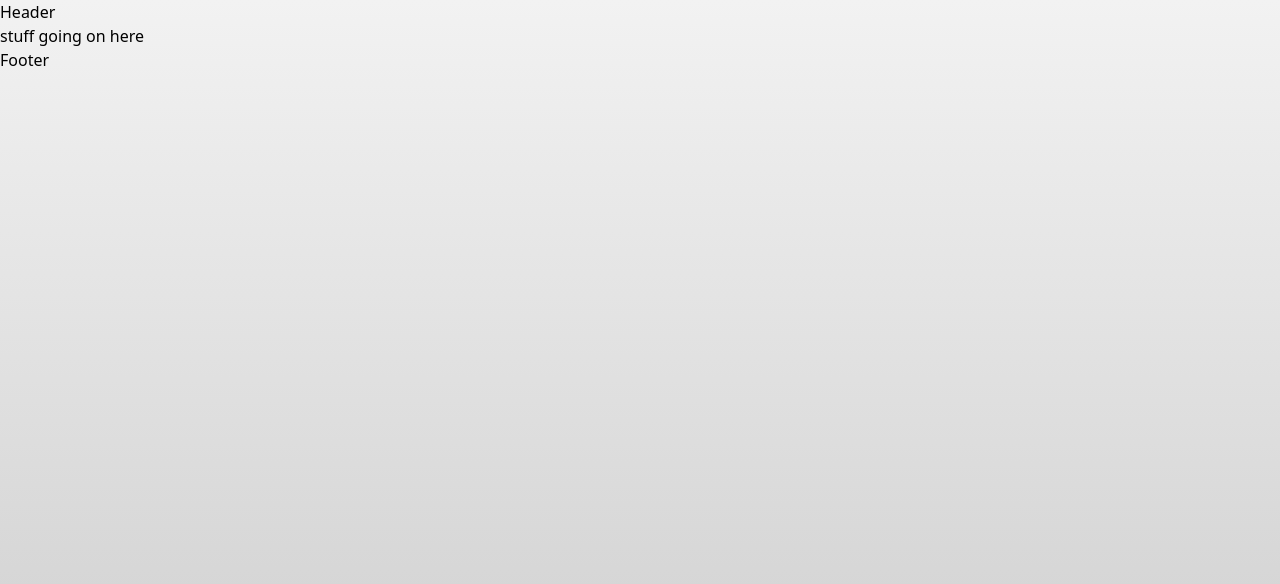
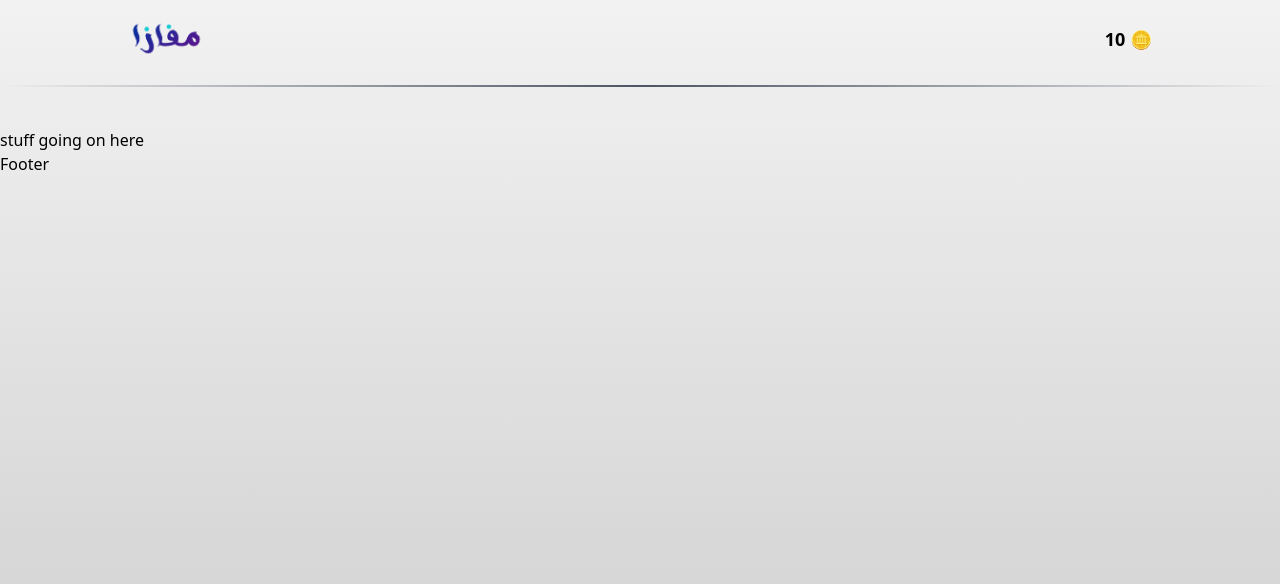
Before and after one commit to ahmed-elbehairy7/gesr-elthaqafat-student-web, a Next.js app: page / in a window 1280 px wide. Shown: the top 584 px of the page. Built offline with nearby package versions, Linux system fonts and the light colour scheme.

Commit message:
done header

```diff
--- a/components/header.tsx
+++ b/components/header.tsx
@@ -1,7 +1,22 @@
 import React from "react";
+import Logo from "@/assets/logo.png";
+import Image from "next/image";
 
-const Header = async () => {
-	return <div>Header</div>;
+const Header = () => {
+	const coins = 10; //backend todo get user coins
+	return (
+		<header className="w-full h-32 flex flex-col">
+			<div className="w-full px-14 md:px-32 flex flex-row justify-between items-center">
+				<div className="w-fit -m-6">
+					<Image src={Logo} alt="logo" width={125} />
+				</div>
+				<div>
+					<p className="font-semibold text-lg">{coins} 🪙</p>
+				</div>
+			</div>
+			<div className=" w-full h-0.5 bg-gradient-to-r from-transparent via-gray-600 to-transparent mt-2"></div>
+		</header>
+	);
 };
 
 export default Header;
```
